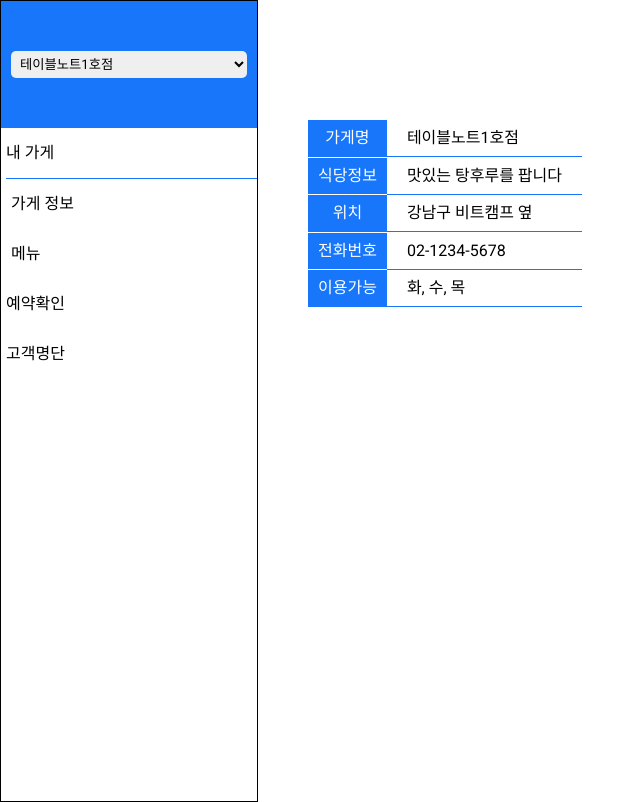
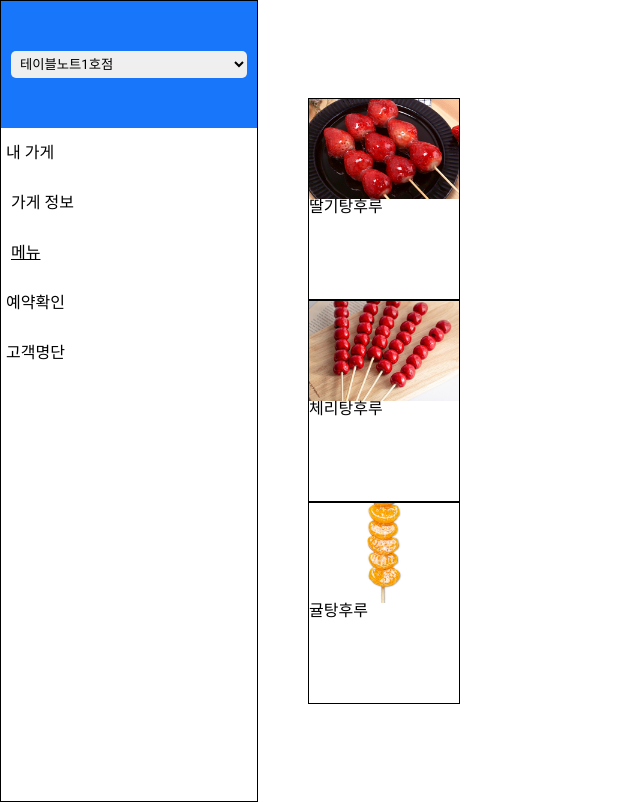
Before and after one commit to newbe93/catchtable, a plain HTML site: page pcowner.html in a window 1280 px wide. Both pictures are taken after a click on the item "메뉴". Shown: the whole page, without its empty margins (0-644 px from the left). Drawn offline with nearby package versions, Linux system fonts and the light colour scheme.

Commit message:
food-menu

```diff
--- a/pcowner.css
+++ b/pcowner.css
@@ -56,8 +56,10 @@ a{
     height: 100px;
 }
 li a.active{
-    border-bottom: 1px solid #1876FB;
-
+    text-decoration: underline;
+}
+.nav-menu > li > a{
+    text-decoration: none;
 }
 .book-menu.show{
     height: 150px;
@@ -92,3 +94,15 @@ td div{
     padding: 10px 20px;
     border-bottom: 1px solid #1876FB;
 }
+
+/* food-menu */
+.menu_card{
+    width: 150px;
+    height: 200px;
+    border: 1px solid black;
+}
+
+.food_image{
+    width: 100%;
+    height: 50%;
+}
--- a/pcowner.html
+++ b/pcowner.html
@@ -24,7 +24,7 @@
                     <a href="javascript:void(0)">내 가게</a>
                     <ul class="myshop-menu show">
                         <li><a href="javascript:void(0)">가게 정보</a></li>
-                        <li><a href="javascript:void(0)">메뉴</a></li>
+                        <li class="shop-food"><a href="javascript:void(0)">메뉴</a></li>
                     </ul>
                 </li>
                 <li class="book-menu-starter">
@@ -103,14 +103,16 @@
                     console.log(e)
                 }
             })
+            //=========
             $('.main .shop-name').val($('.nav-shop-select select').val())
             $('.book-menu-starter a, .myshop-starter a').on('click',function(){
                 $(this).parent().children('ul').toggleClass('show')
             })
-            $('.nav li').on('click',function(){
-                $(this).children('a').addClass('active')
-
+            $('.nav li').on('click',function(e){
+                $(e.target).addClass('active')
+                $('.nav li a').not($(e.target)).removeClass('active')
             })
+            //===========
             $('.nav-shop-select select').on('input',function(){
                 $.ajax({
                 type : 'get',
@@ -128,7 +130,7 @@
                     $('.main .shop-description').text(data.dummy_shops[id].description)
                     $('.main .shop-tel').text(data.dummy_shops[id].tel)
                     $('.main .shop-address').html(data.dummy_shops[id].address)
-
+                    $('.main .shop-available').html(data.dummy_shops[id].available.join(", "))
 
                 },
                 error : function(e){
@@ -136,6 +138,40 @@
                 }
             })
             })
+            //============
+            $('.shop-food').on('click',function(){
+                $.ajax({
+                    type : 'get',
+                    url : './dummy.json',
+                    dataType : 'json',
+                    success : function(data){
+                        var id;
+                        data.dummy_shops.forEach(element => {
+                        if(element.name == $('.nav-shop-select select').val()){
+                            id = element.id;
+                        }
+                        })
+                        var inner_box = $('<div>')
+                        data.dummy_shops[id].menu.forEach(element => {
+                            var menu_card = $('<div>').addClass('menu_card')
+                            var food_image = $('<div>').addClass('food_image').css({
+                                'background-image' : `url("./menu_image/${element}.jpg")`,
+                                'background-size' : '100%',
+                                'background-repeat' : 'no-repeat',
+                                'background-position' : 'center'
+                            })
+                            var food_title = $('<p>').addClass('food_title').text(element)
+                            menu_card.append(food_image).append(food_title)
+                            inner_box.append(menu_card)
+                            })
+                            $('.inner').html(inner_box)
+
+                    },
+                    error: function(e){
+                        console.log(e)
+                    }
+                })
+            })
         })
     </script>
 </body>
```
